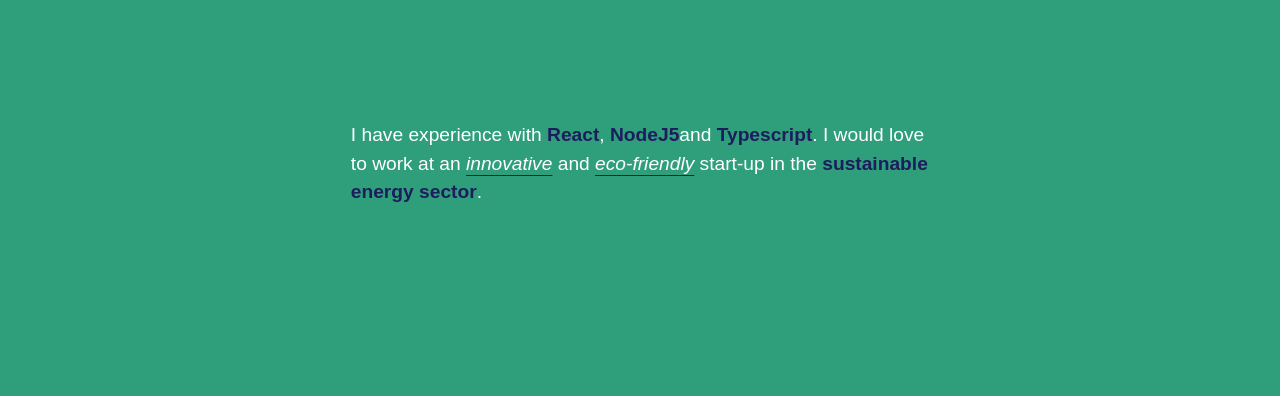
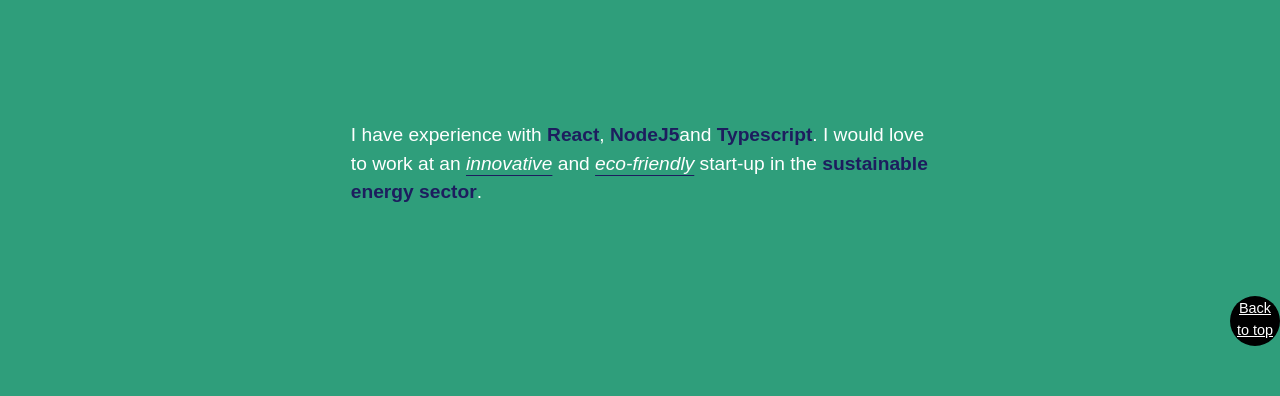
Before and after one commit to catlirex/boolean-uk-html-full-stack-portfolio, a website: page index.html in a window 1280 px wide. Shown: the part 404-800 px from the top of the page. Drawn offline with Linux system fonts and the light colour scheme.

Commit message:
back-to-top added

```diff
--- a/index.html
+++ b/index.html
@@ -132,6 +132,11 @@
         </div>
       </div>
     </section>
+
+    <a class="back-to-top-button" href="#cover">
+      Back to top
+    </a>
+
     <footer>
       <p><small>&#169; Catherine Li</small></p>
     </footer>
--- a/style.css
+++ b/style.css
@@ -8,7 +8,8 @@
 
 body {
   display: grid;
-  grid-template-rows: 100vh auto;
+  grid-template-rows: minmax(600px, 100vh) repeat(4, auto);
+  background-color: cornsilk;
 }
 
 /* Cover */
@@ -220,6 +221,24 @@
   padding: 5px 15px;
 }
 
+/* Back to top */
+
+.back-to-top-button {
+  position: sticky;
+  bottom: 50px;
+  left: 100%;
+
+  display: block;
+  width: 50px;
+  height: 50px;
+  background-color: black;
+  color: white;
+  border-radius: 50%;
+  padding: 2px;
+  font-size: 0.9rem;
+  text-align: center;
+}
+
 /* Responsive */
 @media only screen and (max-width: 600px) {
   .portfo {
```
